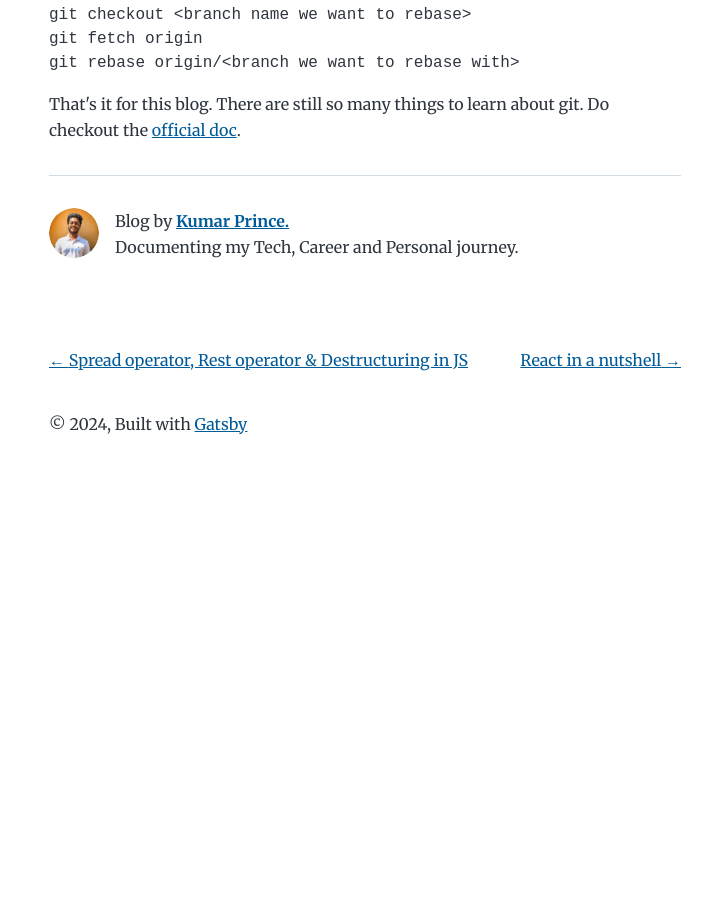
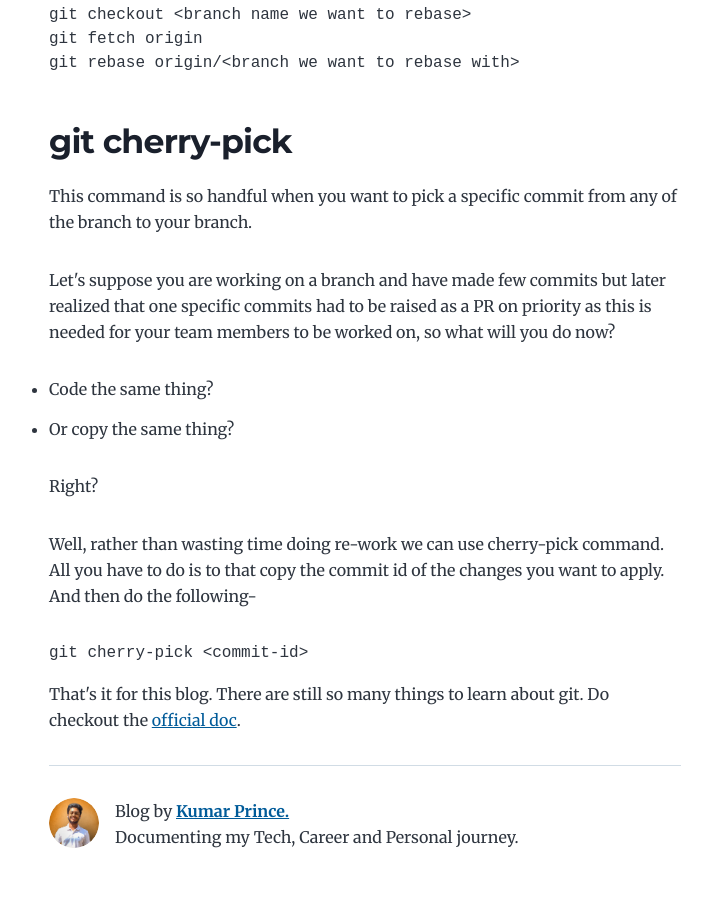
Before and after one commit to thekrprince/gatsby-blog-prince, a Gatsby site: page /git-for-beginners/ in a window 1280 px wide. Shown: the part 5057-5980 px from the top of the page, without its empty margins (275-987 px from the left). Before the commit the page ends 5557 px from the top, so only its background shows below. Built offline with nearby package versions, Linux system fonts and the light colour scheme; Gatsby itself is replaced by a stand-in of ours; some packages are replaced by stand-ins of ours; code samples lack their colours.

Commit message:
updated the git blog with cherry-pick info

````diff
--- a/content/blog/git-for-beginners/index.md
+++ b/content/blog/git-for-beginners/index.md
@@ -158,4 +158,21 @@ git fetch origin
 git rebase origin/<branch we want to rebase with>
 ```
 
+## git cherry-pick
+
+This command is so handful when you want to pick a specific commit from any of the branch to your branch.
+
+Let's suppose you are working on a branch and have made few commits but later realized that one specific commits had to be raised as a PR on priority as this is needed for your team members to be worked on, so what will you do now?
+
+- Code the same thing?
+- Or copy the same thing?
+
+Right?
+
+Well, rather than wasting time doing re-work we can use cherry-pick command. All you have to do is to that copy the commit id of the changes you want to apply. And then do the following-
+
+```
+git cherry-pick <commit-id>
+```
+
 That's it for this blog. There are still so many things to learn about git. Do checkout the [official doc](https://git-scm.com/doc).
````
